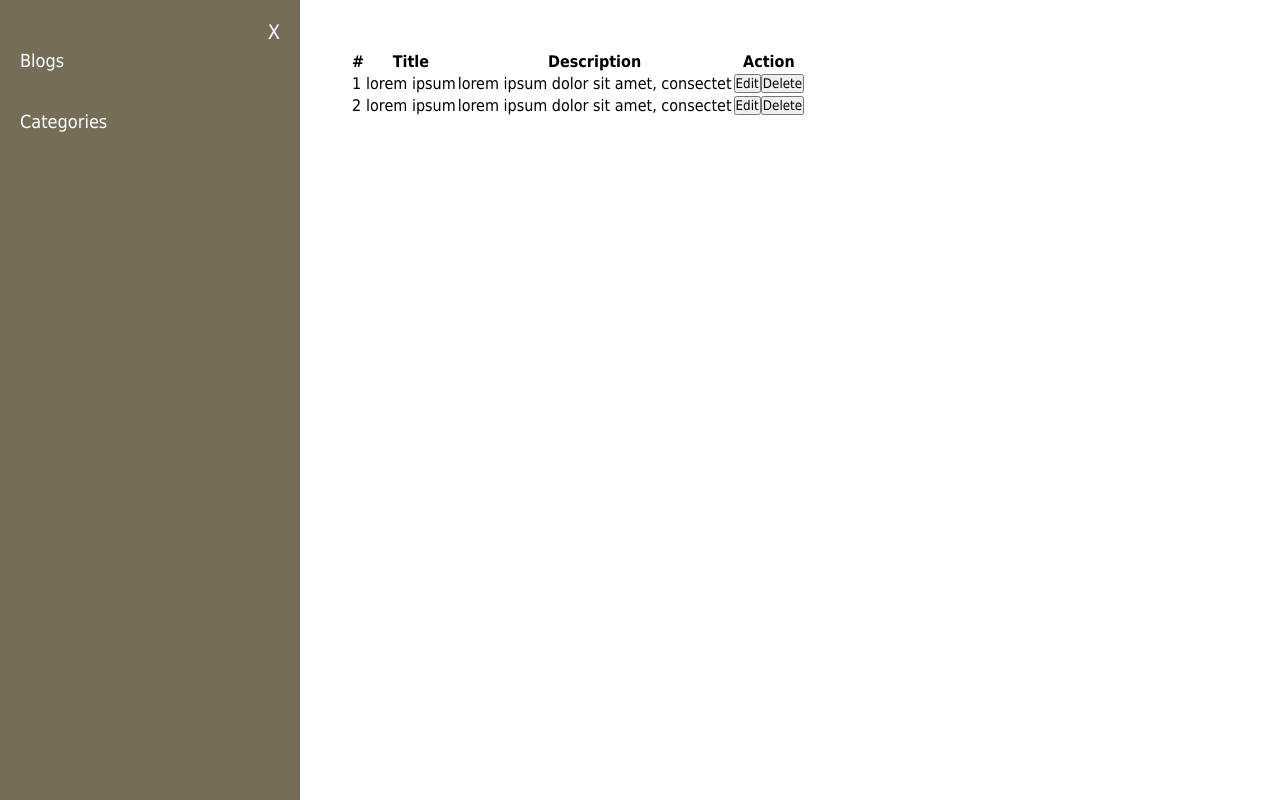
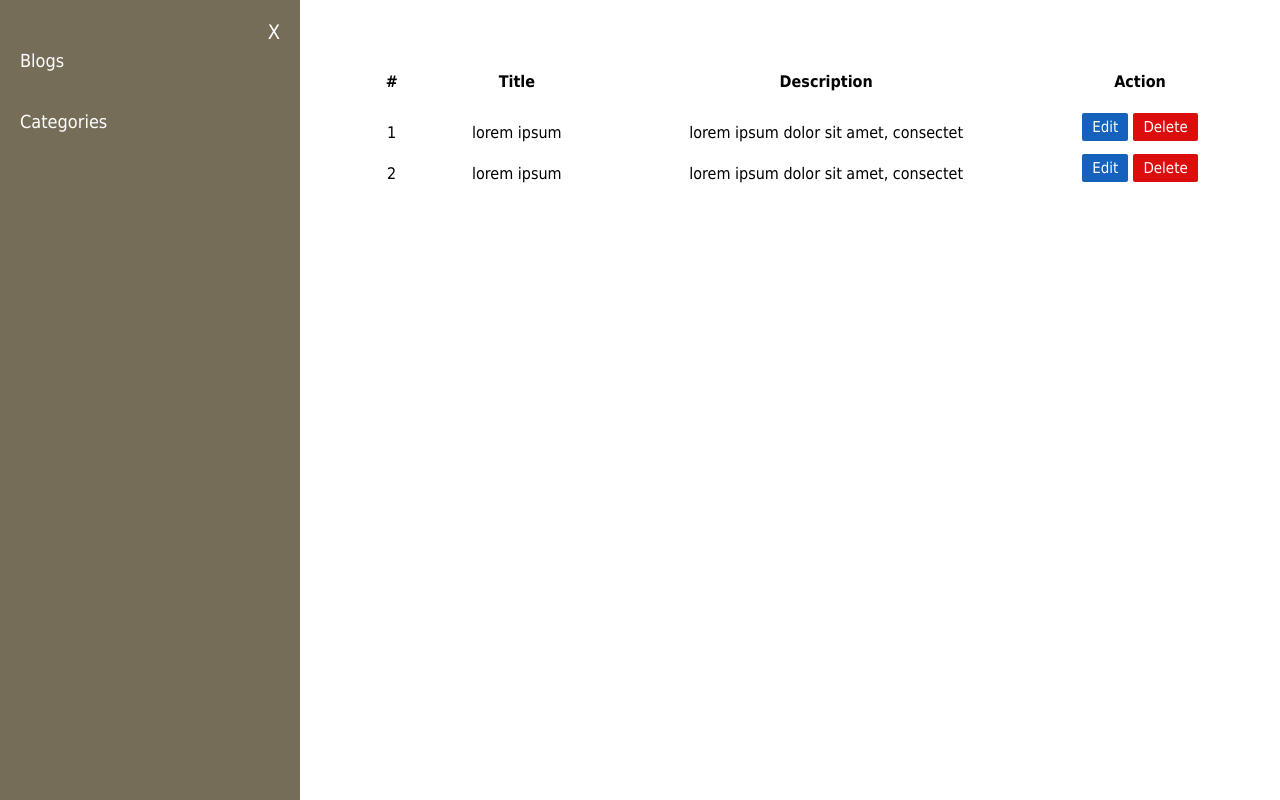
Before and after one commit to EdwardianBangash/VuetifyBlog, a Vue app: page /dashboard/blogs in a window 1280 px wide. Built offline with nearby package versions, Linux system fonts and the light colour scheme.

Commit message:
sidebar menu

```diff
--- a/src/dashboard/TheBlogs.vue
+++ b/src/dashboard/TheBlogs.vue
@@ -1,5 +1,5 @@
 <template>
-  <div class="blogs-wrapper">
+  <div class="wrapper">
     <table>
       <tr>
         <th>#</th>
@@ -12,8 +12,8 @@
           <td>{{ blog.id }}</td>
           <td>{{ blog.title }}</td>
           <td>{{ blog.desc }}</td>
-          <button>Edit</button>
-          <button>Delete</button>
+          <button class="btn btn-edit">Edit</button>
+          <button class="btn btn-delete">Delete</button>
         </tr>
       </tbody>
     </table>
@@ -42,7 +42,5 @@ export default {
 </script>
 
 <style scoped>
-.blogs-wrapper {
-  margin: 50px;
-}
+
 </style>
--- a/src/dashboard/TheCategories.vue
+++ b/src/dashboard/TheCategories.vue
@@ -1,20 +1,23 @@
 <template>
-    <table>
+    <div class="wrapper">
+        <table cellspacing="0" cellpadding="0">
         <tr>
             <th>#</th>
             <th>Name</th>
+            <th>Action</th>
         </tr>
         <tbody>
             <tr v-for="cat in categories" :key="cat.id">
                 <td>{{cat.id}}</td>
                 <td>{{cat.category_name}}</td>
                 <td>
-                    <router-link :to="{name:'editCategory', params:{id:1}}">Edit</router-link>
-                    <button>Delete</button>
+                    <router-link class="btn btn-edit" :to="{name:'editCategory', params:{id:1}}">Edit</router-link>
+                    <button class="btn btn-delete">Delete</button>
                 </td>
             </tr>
         </tbody>
     </table>
+    </div>
 </template>
 
 <script>
@@ -35,3 +38,6 @@ export default {
     }
 }
 </script>
+
+<style scoped>
+</style>
--- a/src/dashboard/TheHome.vue
+++ b/src/dashboard/TheHome.vue
@@ -11,7 +11,7 @@
       <div class="card-total">10</div>
     </div>
     </div>
-  <router-view></router-view>
+    <router-view></router-view>
   </div>
 </template>
 
@@ -30,10 +30,16 @@ export default {
 };
 </script>
 
-<style scoped>
+<style>
+
 .dashboard-wrapper {
-  display: flex;
+    display: flex;
   flex-direction: row;
+}
+
+.wrapper {
+    margin: 50px;
+    flex-grow: 2;
 }
 
 .card-wrapper{
@@ -64,4 +70,47 @@ export default {
 .card-total {
     margin-top: 20px;
 }
+
+table {
+    width: 100%;
+    text-align: center;
+}
+
+table th {
+    padding: 20px;
+}
+
+table tbody td {
+    padding: 10px;
+}
+
+.btn{
+   border: none;
+   padding: 5px 10px;
+   color: #fff;
+   cursor: pointer;
+   font-size: 15px;
+   border-radius: 2px;
+}
+
+.btn-delete{
+   background: rgb(220, 13, 13);
+    margin-left: 5px;
+}
+
+.btn-delete:hover{
+    background: rgb(202, 21, 21);
+}
+
+.btn-edit {
+     background: rgb(20, 98, 187);
+}
+
+.btn-edit:hover{
+     background: rgb(9, 104, 212);
+}
+
+a.btn {
+    text-decoration: none;
+}
 </style>
--- a/src/dashboard/layouts/TheNavbar.vue
+++ b/src/dashboard/layouts/TheNavbar.vue
@@ -1,31 +1,51 @@
 <template>
   <div class="navbar">
     <button class="close-menu">X</button>
-    <ul class="parent">
-      <li><router-link to="/dashboard/blogs">Blogs</router-link></li>
-      <li class="dropdown">
-        <router-link to="/dashboard/categories">Categories</router-link>
+    <ul class="menu">
+      <li class="dropdown">Blogs</li>
       <ul class="child">
+        <li><router-link to="/dashboard/blogs">Blog List</router-link></li>
+        <li><router-link to="/dashboard/blogs">Add Blog</router-link></li>
+      </ul>
+      <li class="dropdown">Categories</li>
+      <ul class="child">
+        <li><router-link to="/dashboard/categories">Category List</router-link></li>
         <li><a href="">Add Category</a></li>
       </ul>
-      </li>
     </ul>
   </div>
 </template>
 
 <script>
-export default {};
+export default {
+  mounted() {
+    let parent = document.querySelectorAll('.dropdown');
+    for(let i = 0; i < parent.length; i++){
+        parent[i].addEventListener('click', (e)=>{
+        if(e.target.nextSibling.style.display == 'block'){
+            e.target.nextSibling.style.display = 'none';
+        }else{
+            e.target.nextSibling.style.display = 'block';
+        }
+    });
+    }
+  },
+};
 </script>
 
 <style scoped>
 .navbar {
   width: 300px;
   height: 100vh;
-  background: #756D58;
+  background: #756d58;
   position: relative;
 }
 
-ul.parent{
+ul{
+    color: #fff;
+}
+
+ul.menu {
   margin-top: 30px;
 }
 
@@ -37,15 +57,16 @@ ul.child {
 li {
   list-style-type: none;
   padding: 20px;
+  font-size: 18px;
+  cursor: pointer;
 }
 
 a {
+    color: #fff;
     text-decoration: none;
-    color: #fff;
-    font-size: 18px;
 }
 
-.close-menu{
+.close-menu {
   position: absolute;
   right: 10px;
   top: 10px;
@@ -58,7 +79,7 @@ a {
 }
 
 .close-menu:hover {
-    animation: close-menu-animation .5s ease-in 1;
+  animation: close-menu-animation 0.5s ease-in 1;
 }
 
 @keyframes close-menu-animation {
@@ -82,5 +103,4 @@ a {
     transform: rotate(-180deg);
   }
 }
-
 </style>
```
Lines whose indentation alone changed are shown as unchanged.
